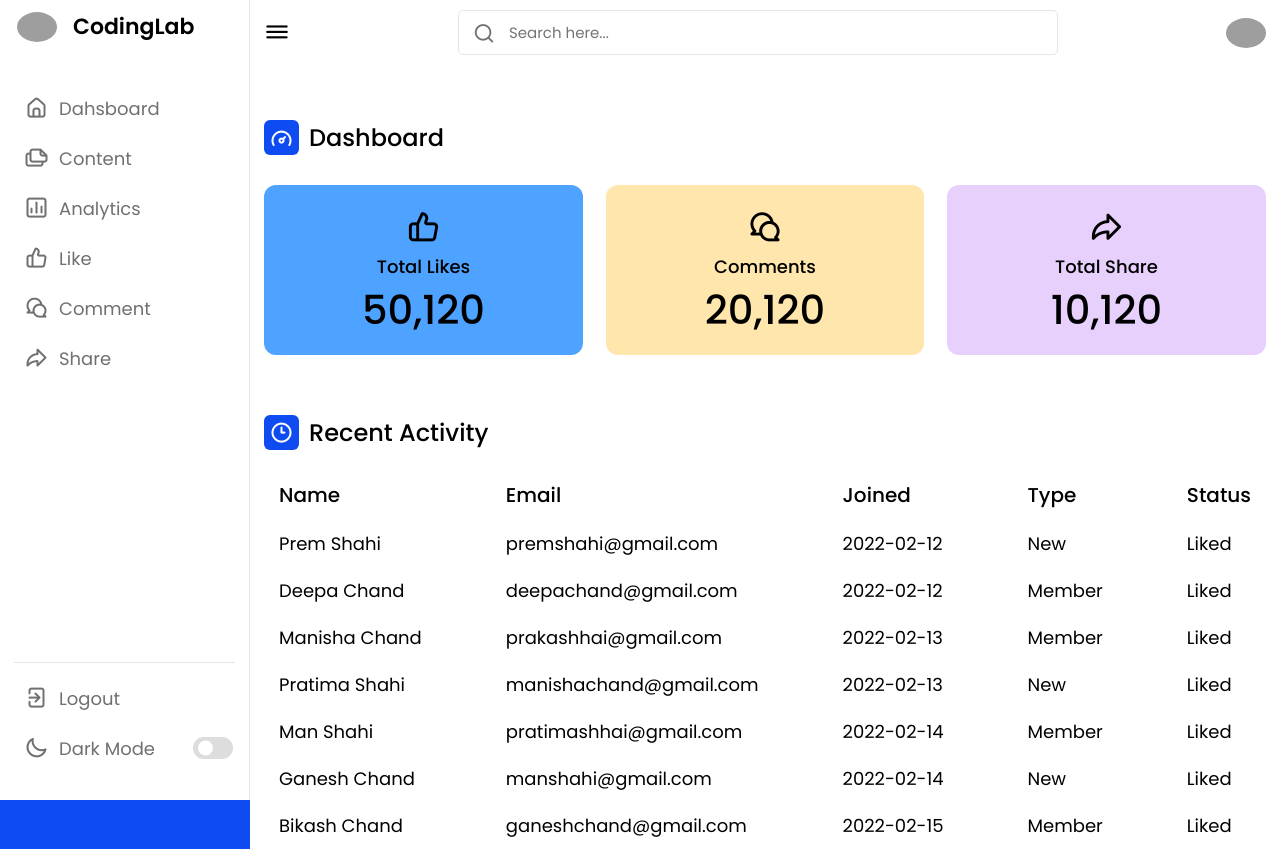
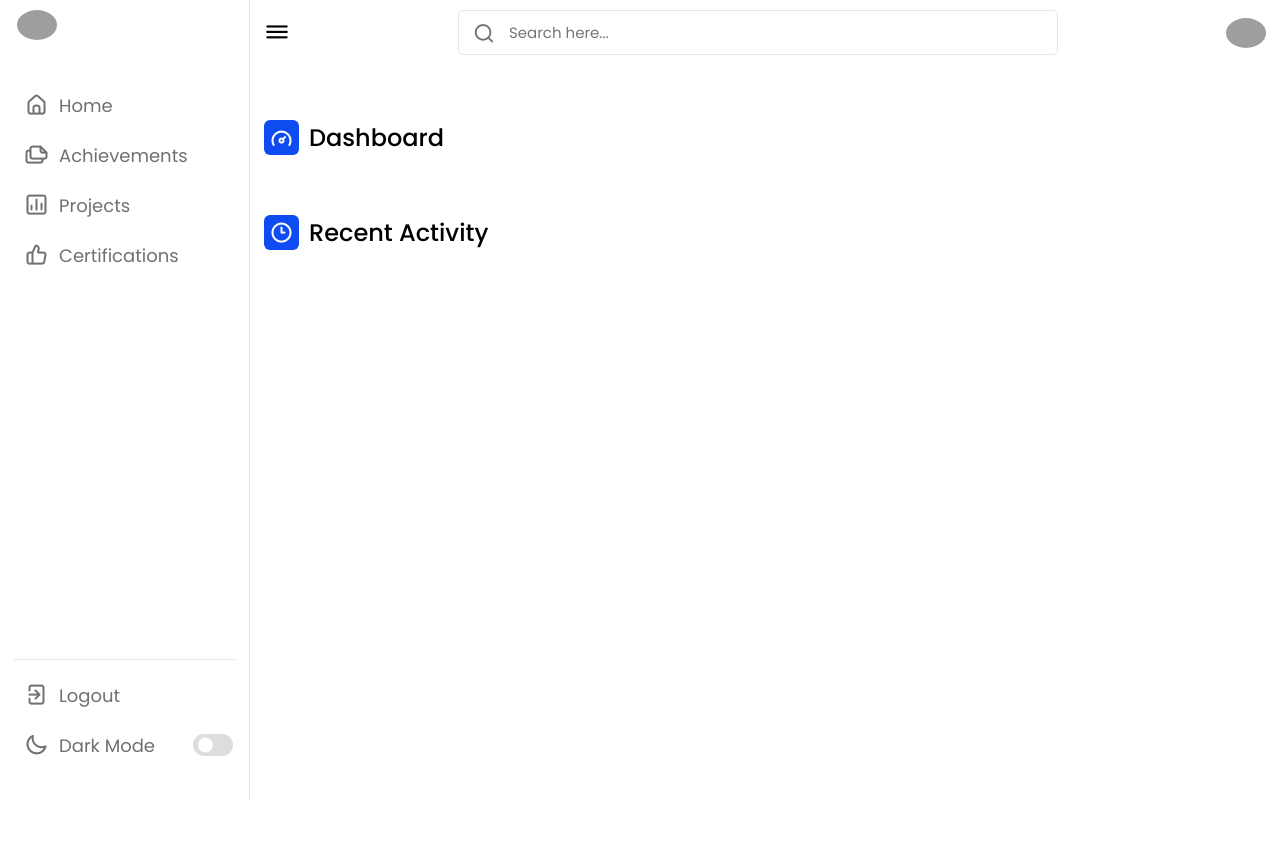
Before and after one commit to bnaveenbharathi/Student-profile-system, a PHP site: page /dashboard/index.php in a window 1280 px wide. After the commit the page ends 800 px from the top, so only its background shows below. Run offline with PHP 8.4, Linux system fonts and the light colour scheme; grey boxes are pictures that could not be loaded.

Commit message:
dashboard struture update

```diff
--- a/dashboard/index.php
+++ b/dashboard/index.php
@@ -24,23 +24,7 @@
                     <span class="text">Dashboard</span>
                 </div>
 
-                <div class="boxes">
-                    <div class="box box1">
-                        <i class="uil uil-thumbs-up"></i>
-                        <span class="text">Total Likes</span>
-                        <span class="number">50,120</span>
-                    </div>
-                    <div class="box box2">
-                        <i class="uil uil-comments"></i>
-                        <span class="text">Comments</span>
-                        <span class="number">20,120</span>
-                    </div>
-                    <div class="box box3">
-                        <i class="uil uil-share"></i>
-                        <span class="text">Total Share</span>
-                        <span class="number">10,120</span>
-                    </div>
-                </div>
+
             </div>
 
             <div class="activity">
@@ -49,59 +33,6 @@
                     <span class="text">Recent Activity</span>
                 </div>
 
-                <div class="activity-data">
-                    <div class="data names">
-                        <span class="data-title">Name</span>
-                        <span class="data-list">Prem Shahi</span>
-                        <span class="data-list">Deepa Chand</span>
-                        <span class="data-list">Manisha Chand</span>
-                        <span class="data-list">Pratima Shahi</span>
-                        <span class="data-list">Man Shahi</span>
-                        <span class="data-list">Ganesh Chand</span>
-                        <span class="data-list">Bikash Chand</span>
-                    </div>
-                    <div class="data email">
-                        <span class="data-title">Email</span>
-                        <span class="data-list">premshahi@gmail.com</span>
-                        <span class="data-list">deepachand@gmail.com</span>
-                        <span class="data-list">prakashhai@gmail.com</span>
-                        <span class="data-list">manishachand@gmail.com</span>
-                        <span class="data-list">pratimashhai@gmail.com</span>
-                        <span class="data-list">manshahi@gmail.com</span>
-                        <span class="data-list">ganeshchand@gmail.com</span>
-                    </div>
-                    <div class="data joined">
-                        <span class="data-title">Joined</span>
-                        <span class="data-list">2022-02-12</span>
-                        <span class="data-list">2022-02-12</span>
-                        <span class="data-list">2022-02-13</span>
-                        <span class="data-list">2022-02-13</span>
-                        <span class="data-list">2022-02-14</span>
-                        <span class="data-list">2022-02-14</span>
-                        <span class="data-list">2022-02-15</span>
-                    </div>
-                    <div class="data type">
-                        <span class="data-title">Type</span>
-                        <span class="data-list">New</span>
-                        <span class="data-list">Member</span>
-                        <span class="data-list">Member</span>
-                        <span class="data-list">New</span>
-                        <span class="data-list">Member</span>
-                        <span class="data-list">New</span>
-                        <span class="data-list">Member</span>
-                    </div>
-                    <div class="data status">
-                        <span class="data-title">Status</span>
-                        <span class="data-list">Liked</span>
-                        <span class="data-list">Liked</span>
-                        <span class="data-list">Liked</span>
-                        <span class="data-list">Liked</span>
-                        <span class="data-list">Liked</span>
-                        <span class="data-list">Liked</span>
-                        <span class="data-list">Liked</span>
-                    </div>
-                </div>
-            </div>
         </div>
     </section>
 
--- a/dashboard/sidebar.php
+++ b/dashboard/sidebar.php
@@ -3,36 +3,28 @@
             <div class="logo-image">
                 <img src="images/logo.png" alt="">
             </div>
-
-            <span class="logo_name">CodingLab</span>
+            <!-- <span class="logo_name">B.Naveen Bharathi</span> -->
         </div>
 
         <div class="menu-items">
             <ul class="nav-links">
                 <li><a href="#">
                     <i class="uil uil-estate"></i>
-                    <span class="link-name">Dahsboard</span>
+                    <span class="link-name">Home</span>
                 </a></li>
                 <li><a href="#">
                     <i class="uil uil-files-landscapes"></i>
-                    <span class="link-name">Content</span>
+                    <span class="link-name">Achievements</span>
                 </a></li>
                 <li><a href="#">
                     <i class="uil uil-chart"></i>
-                    <span class="link-name">Analytics</span>
+                    <span class="link-name">Projects</span>
                 </a></li>
                 <li><a href="#">
                     <i class="uil uil-thumbs-up"></i>
-                    <span class="link-name">Like</span>
+                    <span class="link-name">Certifications</span>
                 </a></li>
-                <li><a href="#">
-                    <i class="uil uil-comments"></i>
-                    <span class="link-name">Comment</span>
-                </a></li>
-                <li><a href="#">
-                    <i class="uil uil-share"></i>
-                    <span class="link-name">Share</span>
-                </a></li>
+
             </ul>
 
             <ul class="logout-mode">
```
